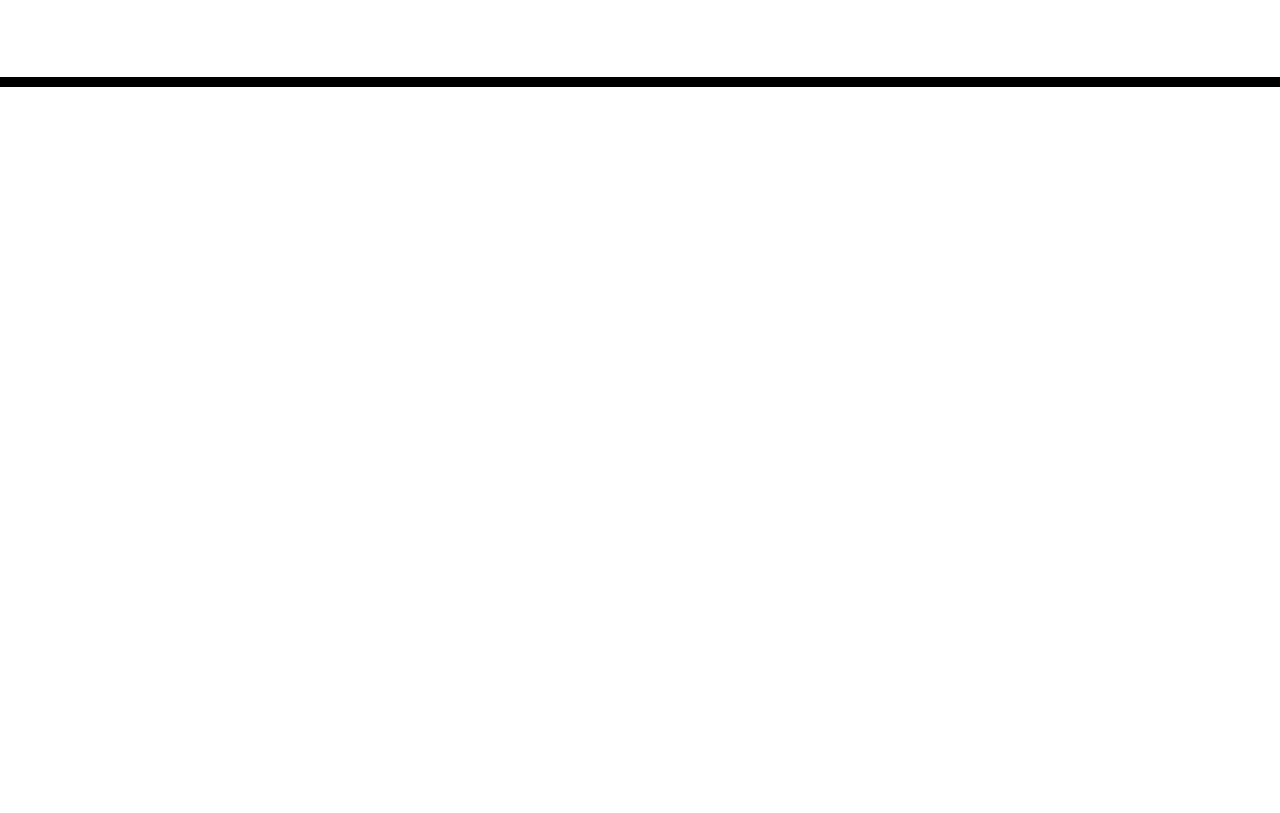
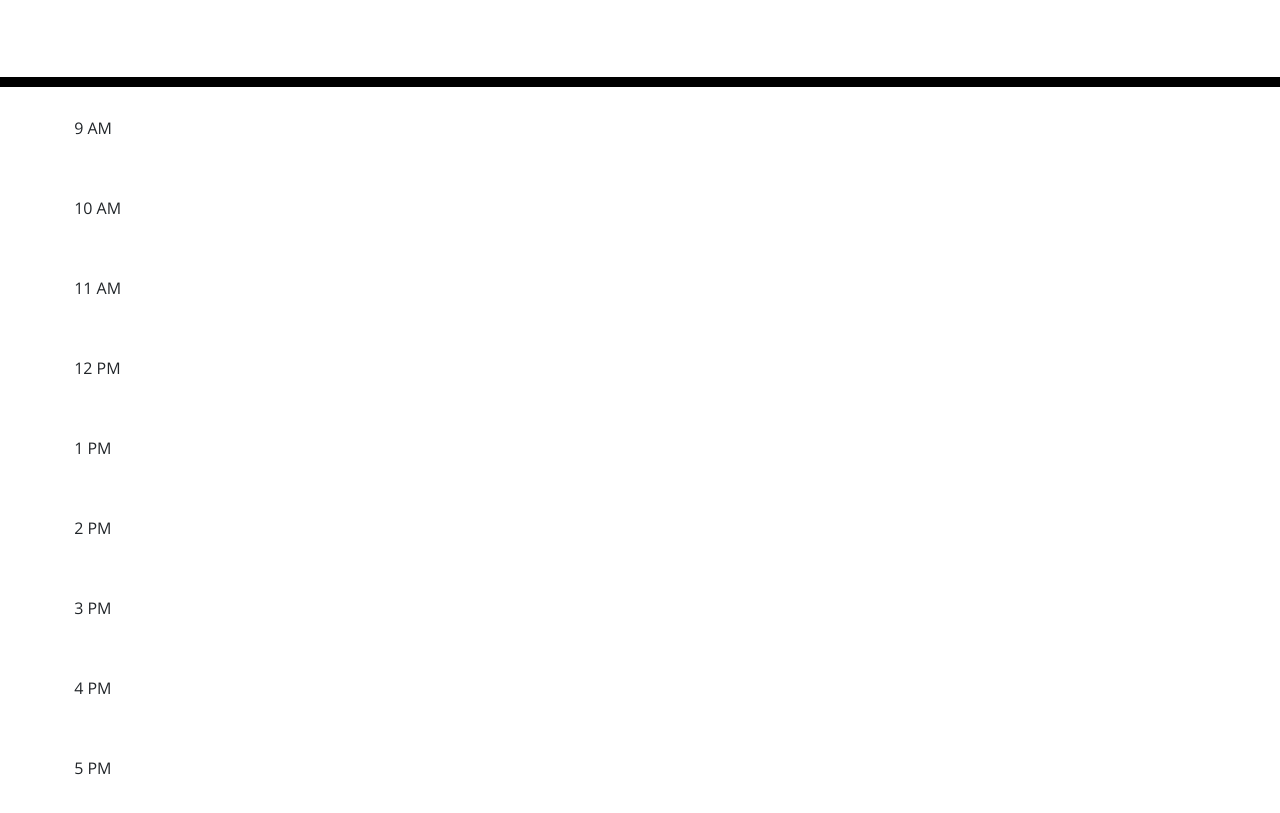
Before and after one commit to MattHarris9/dayplanner.github.io, a plain HTML site: page index.html in a window 1280 px wide. Shown: the part 181-994 px from the top of the page. Before the commit the page ends 800 px from the top, so only its background shows below. Drawn offline with nearby package versions, Linux system fonts and the light colour scheme.

Commit message:
Added the time blocks onto the HTML

```diff
--- a/index.html
+++ b/index.html
@@ -29,7 +29,16 @@
       <p id="currentDay" class="lead"></p>
     </header>
     <div class="container">
-      <!-- Timeblocks go here -->
+
+    <div class="row row-1"> 9 AM</div>
+    <div class="row row-2"> 10 AM</div>
+    <div class="row row-3"> 11 AM</div>
+    <div class="row row-4"> 12 PM</div>
+    <div class="row row-5"> 1 PM</div>
+    <div class="row row-6"> 2 PM</div>
+    <div class="row row-7"> 3 PM</div>
+    <div class="row row-8"> 4 PM</div>
+    <div class="row row-9"> 5 PM</div>
     </div>
 
     <script src="https://code.jquery.com/jquery-3.4.1.min.js"></script>
```
